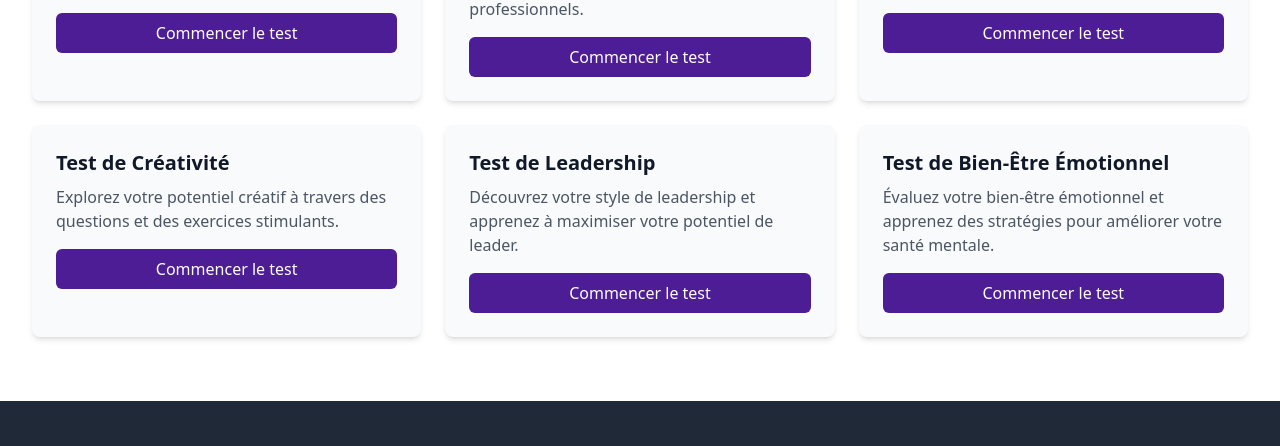
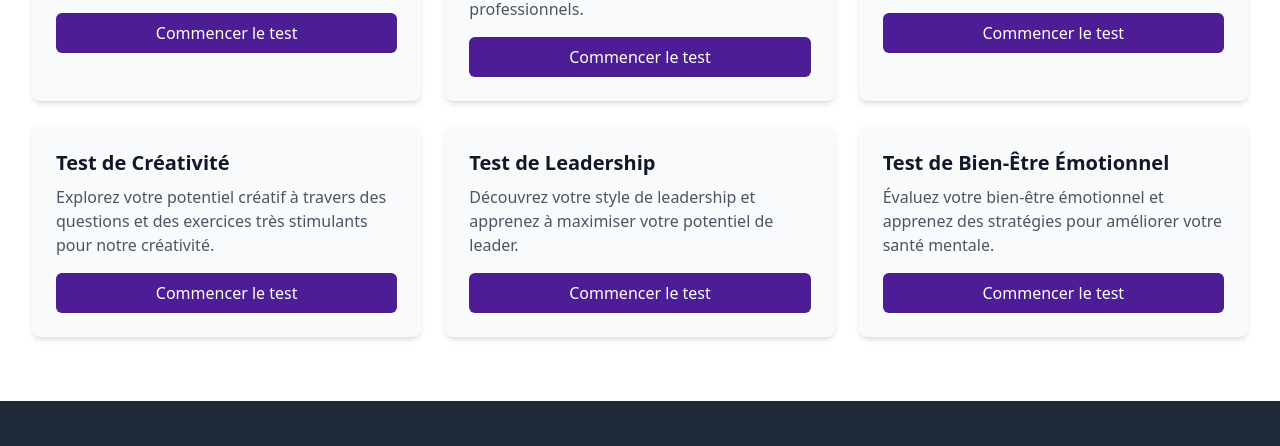
Before and after one commit to NGOUBADJAMBO-Richard/Decouvre-qui-tu-es, a plain HTML site: page test.html in a window 1280 px wide. Shown: the part 771-1217 px from the top of the page. Drawn offline with nearby package versions, Linux system fonts and the light colour scheme; a web font is replaced by a local one.

Commit message:
Same that before !

```diff
--- a/test.html
+++ b/test.html
@@ -278,7 +278,7 @@
                 <div class="p-6 bg-gray-50 rounded-lg shadow-md hover:shadow-lg transition duration-300">
                     <h3 class="text-xl font-semibold mb-2">Test de Créativité</h3>
                     <p class="text-gray-600 mb-4">Explorez votre potentiel créatif à travers des questions et des
-                        exercices stimulants.</p>
+                        exercices très stimulants pour notre créativité.</p>
                     <a href="https://www.elle.fr/Elle-Active/Tests-et-quiz/Quel-est-votre-quotient-de-creativite" target="_blank"
                         class="block text-center bg-violet-900 text-white rounded-md py-2 px-4 hover:bg-fuchsia-900 transition duration-300 ease-in-out">Commencer
                         le test</a>
```
